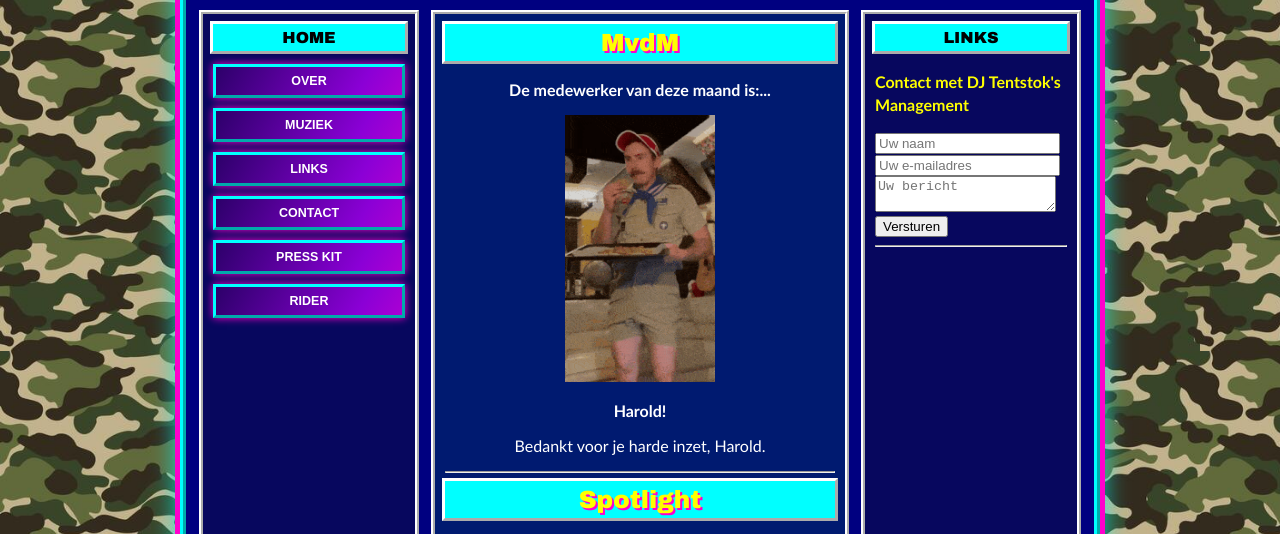
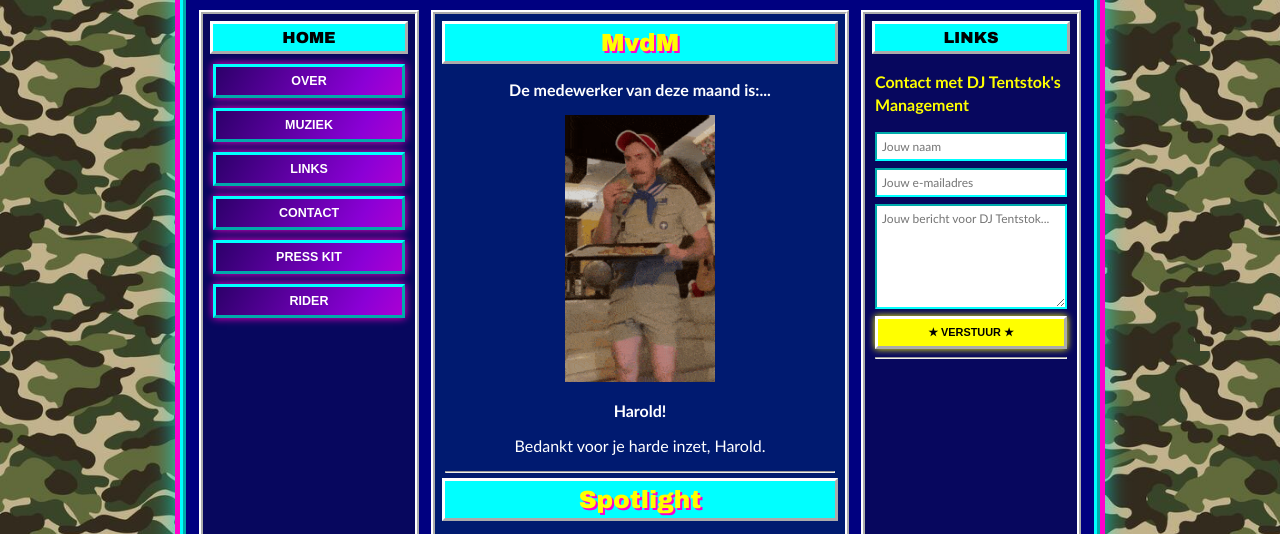
Before and after one commit to DJTentstok/DJTentstok.github.io, a plain HTML site: page index.html in a window 1280 px wide. Shown: the part 249-783 px from the top of the page. Drawn offline with Linux system fonts and the light colour scheme; a script that the page names is missing.

Commit message:
formuliertje

```diff
--- a/index.html
+++ b/index.html
@@ -42,6 +42,15 @@
     .tiny { font-size:.78rem; }.right { min-height:420px; }.right p { line-height:1.45; }.right strong { color:var(--yellow); }
     footer { padding:12px; color:var(--aqua); background:#000; border-top:4px ridge var(--pink); font-family:"Courier New",monospace; font-size:.82rem; }
     @media(max-width:700px) { .content { grid-template-columns:1fr; }.nav { order:2; }.right { order:3; }.welcome,.right { min-height:auto; } }
+    .right .contact-form { display:grid; gap:7px; width:100%; margin:12px 0 0; padding:0; text-align:left; }
+    .right .contact-form label { color:var(--yellow); font:bold .76rem Arial,sans-serif; }
+    .right .contact-form input,
+    .right .contact-form textarea { display:block; width:100%; min-width:0; padding:5px; color:#000; background:#fff; border:2px inset var(--aqua); border-radius:0; font:.75rem "Trebuchet MS",Arial,sans-serif; }
+    .right .contact-form textarea { min-height:105px; resize:vertical; }
+    .right .contact-form button { width:100%; padding:7px 3px; color:#000; background:var(--yellow); border:3px outset #fff; box-shadow:0 0 7px var(--yellow); cursor:pointer; font:bold .68rem Arial,sans-serif; text-transform:uppercase; }
+    .right .contact-form button:hover { background:var(--aqua); box-shadow:0 0 10px var(--aqua); }
+    .right .contact-form button:active { border-style:inset; }
+    .honeypot { position:absolute; left:-9999px; }
   </style>
 
   <script src="https://u.widget.st/ar.js"></script>
@@ -100,11 +109,16 @@
         <h2>LINKS</h2>
         <p><strong>Contact met DJ Tentstok's Management</strong></p>
         <ws-widget type="contact" iid="17505">
-          <form>
-            <input name="name" placeholder="Uw naam">
-            <input type="email" name="email" placeholder="Uw e-mailadres">
-            <textarea name="message" placeholder="Uw bericht"></textarea>
-            <button type="submit">Versturen</button>
+          <form action="PASTE-YOUR-FORM-SUBMISSION-URL-HERE" method="POST" class="contact-form">
+            <input name="name" type="text" placeholder="Jouw naam" aria-label="Jouw naam" required>
+
+            <input name="email" type="email" placeholder="Jouw e-mailadres" aria-label="Jouw e-mailadres" required>
+
+            <textarea name="message" placeholder="Jouw bericht voor DJ Tentstok..." aria-label="Jouw bericht" required></textarea>
+
+            <input type="text" name="website" tabindex="-1" autocomplete="off" class="honeypot">
+
+            <button type="submit">★ VERSTUUR ★</button>
           </form>
 </ws-widget>
         <hr>
```
